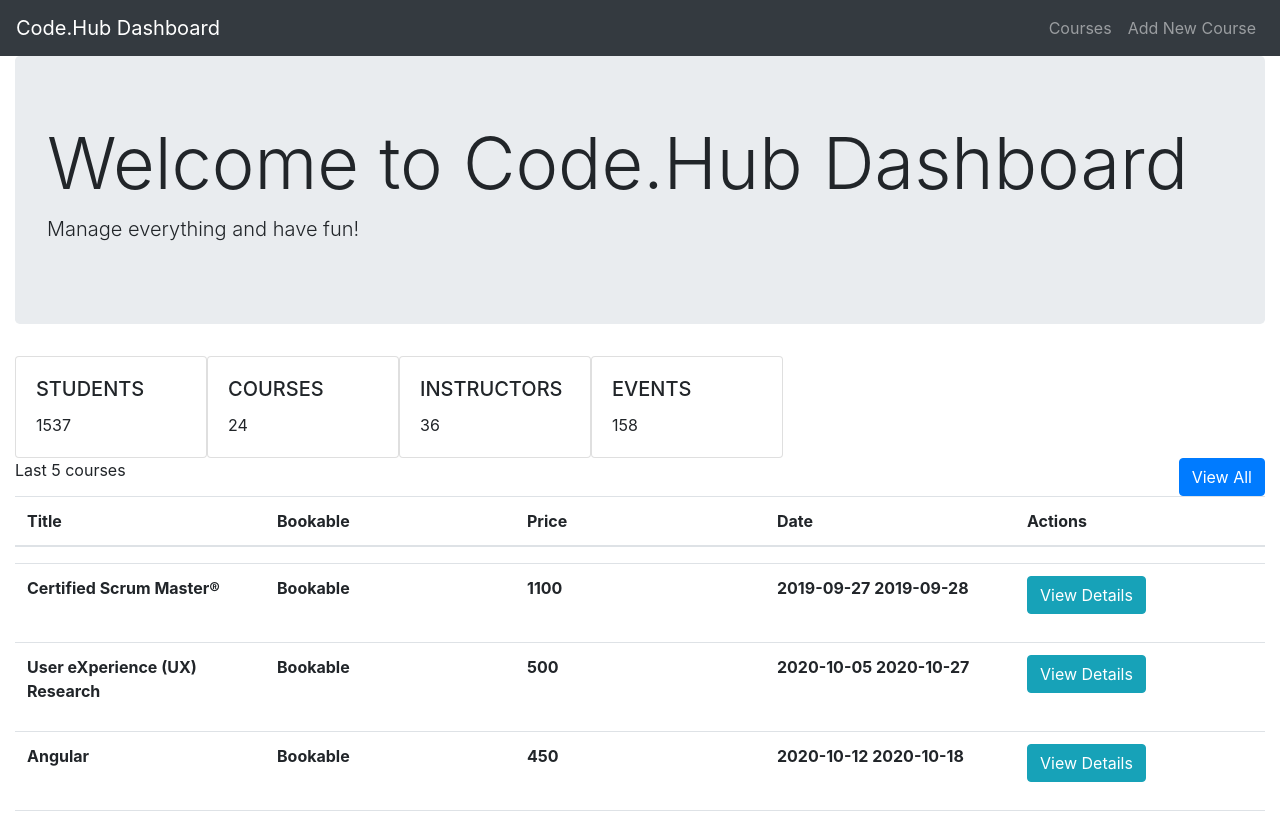
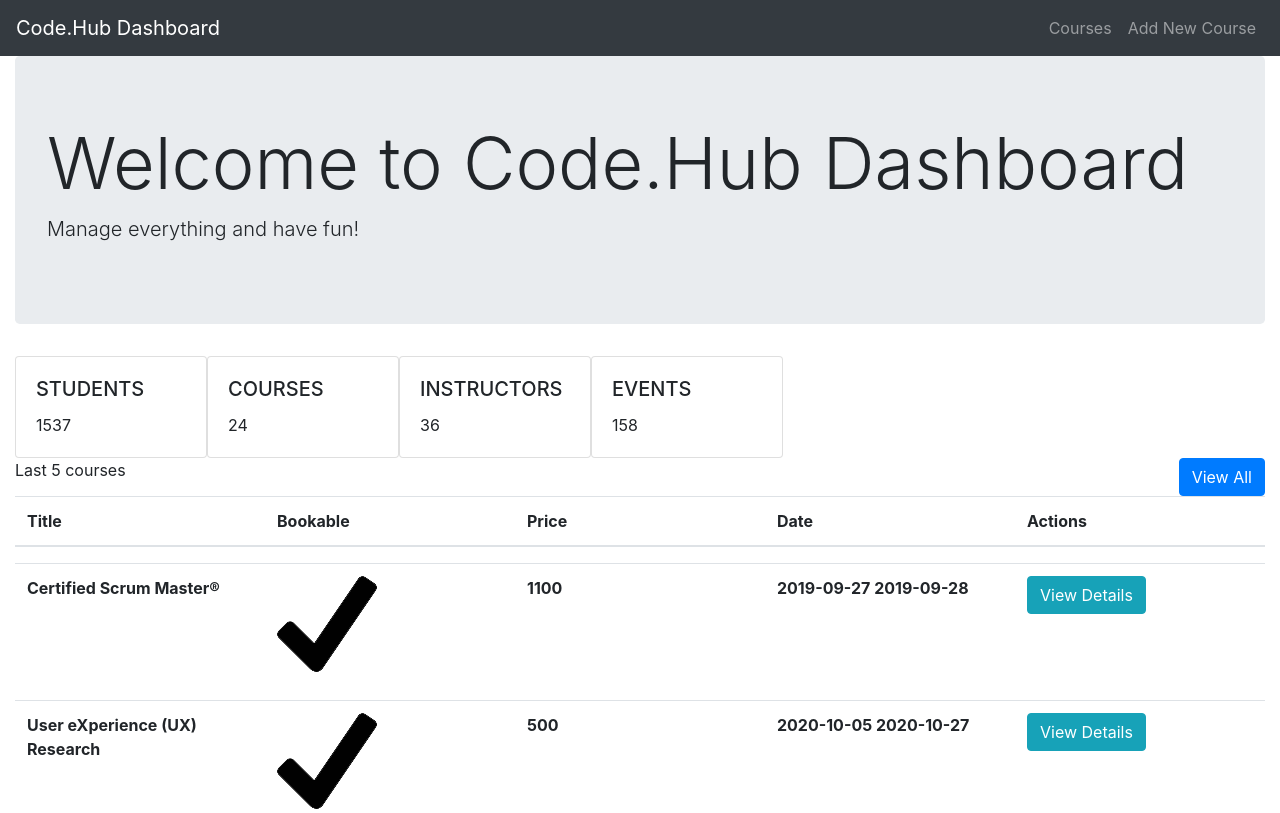
Before and after one commit to kcholevas/prfuture, a React (Create React App) app: page / in a window 1280 px wide. Shown: the top 813 px of the page. Built offline with nearby package versions, Linux system fonts and the light colour scheme; data requests are answered from the project's data file.

Commit message:
Update CoursesTable.js

```diff
--- a/src/CoursesTable.js
+++ b/src/CoursesTable.js
@@ -2,6 +2,8 @@ import React, { useState, useEffect } from "react";
 import "bootstrap/dist/css/bootstrap.min.css";
 //den xreiazetai pleon to db.json
 import { Table, Button} from 'reactstrap';
+import "./index.css";
+
 
 // Table of courses
 // ========================================
@@ -42,7 +44,7 @@ function CoursesTable(){
             <tbody>
             <tr>
                 <th style={{ width: "20%", justifyContent: "center", textAlign: "left" }}>{courses.title}</th>
-                <th style={{ width: "20%", justifyContent: "center", textAlign: "left" }}>Bookable</th>
+                <th style={{ width: "20%", justifyContent: "center", textAlign: "left" }}><img className="photo" src={process.env.PUBLIC_URL + '/check.png'} alt="Bookable"/></th>
                 <th style={{ width: "20%", justifyContent: "center", textAlign: "left" }}>{courses.price.normal}</th>
                 <th style={{ width: "20%", justifyContent: "center", textAlign: "left" }}>{courses.dates.start_date} {courses.dates.end_date}</th>
                 <th><Button color="info" onClick={event =>  window.location.href=(`/courses/${courses.id}`)}>View Details</Button>{' '}</th>
```
